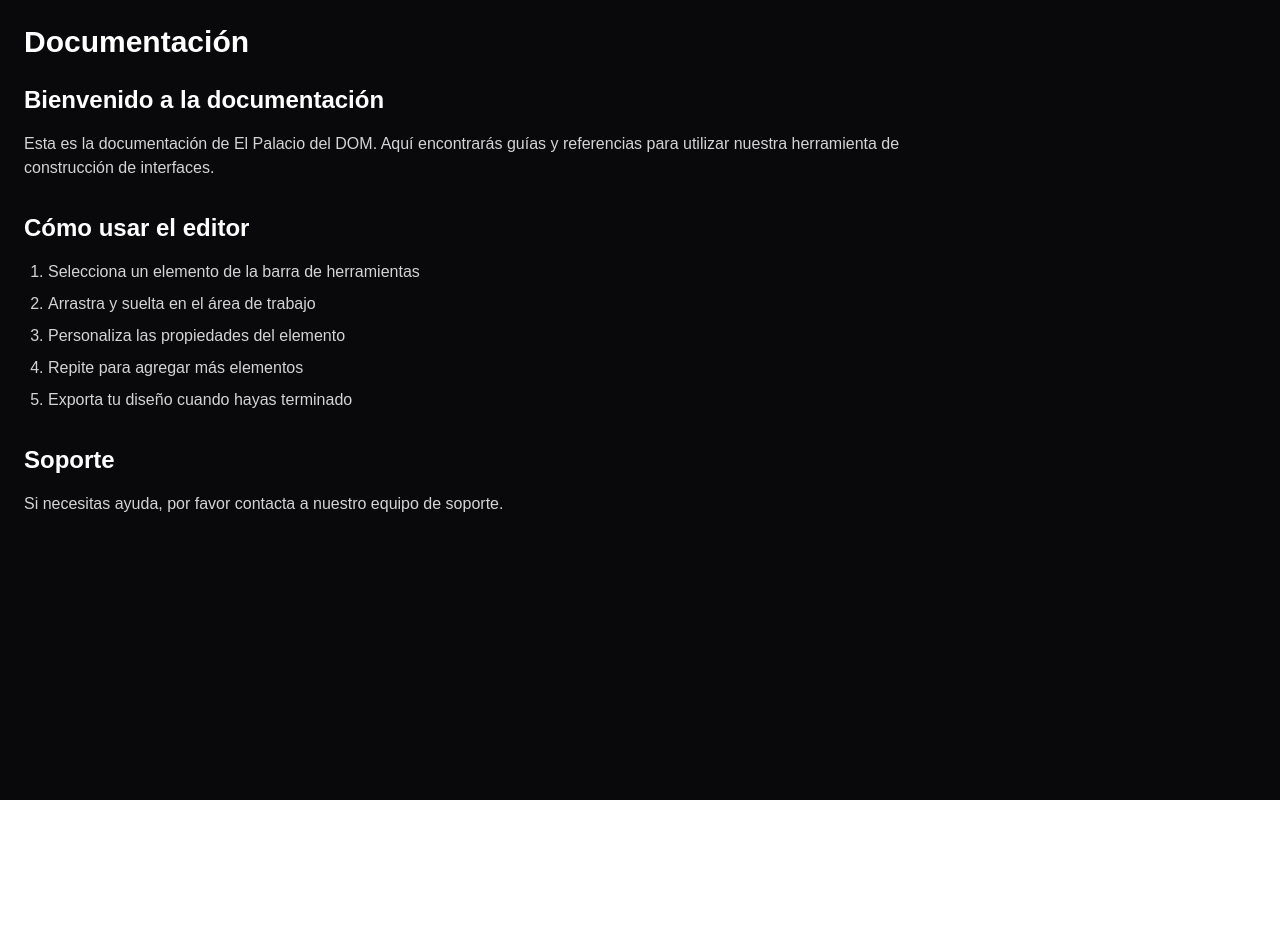
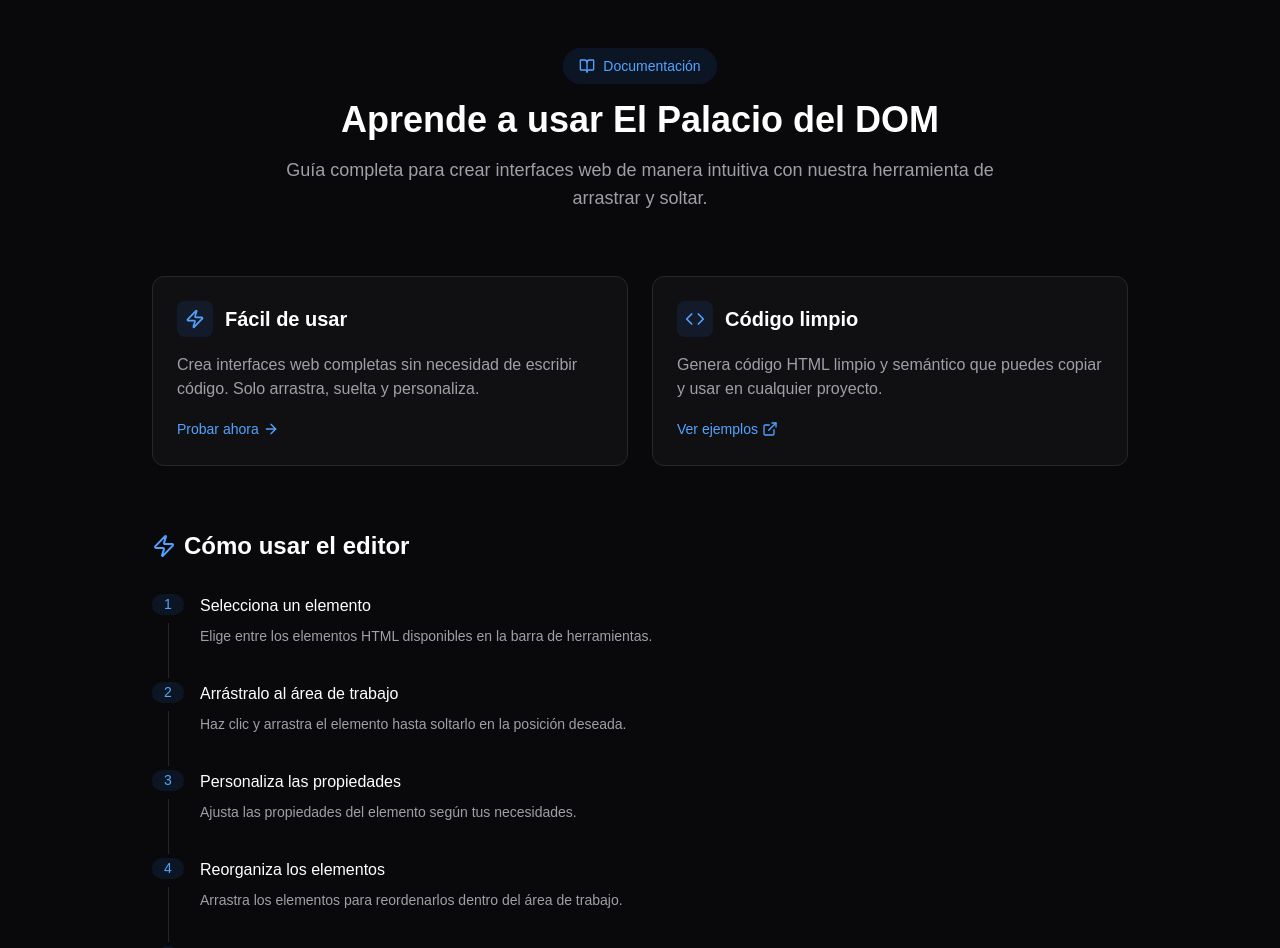
Before and after one commit to GRAMAPHENIA/el-palacio-dom, a Next.js app: page /documentacion in a window 1280 px wide. Shown: the top 948 px of the page. Before the commit the page ends 800 px from the top, so only its background shows below. Built offline with nearby package versions, Linux system fonts and the light colour scheme.

Commit message:
feat: agregar lucide-react como dependencia y mejorar la documentación del editor

```diff
--- a/package.json
+++ b/package.json
@@ -10,6 +10,7 @@
   },
   "dependencies": {
     "clsx": "^2.1.1",
+    "lucide-react": "^0.525.0",
     "next": "15.3.2",
     "react": "^19.0.0",
     "react-dom": "^19.0.0",
--- a/src/app/(routes)/documentacion/page.tsx
+++ b/src/app/(routes)/documentacion/page.tsx
@@ -1,33 +1,120 @@
+import { BookOpen, Code, GitBranch, Zap, ArrowRight, ExternalLink } from 'lucide-react';
+
+const FeatureCard = ({ icon: Icon, title, children, className = '' }: {
+  icon: React.ComponentType<{ className?: string }>;
+  title: string;
+  children: React.ReactNode;
+  className?: string;
+}) => (
+  <div className={`bg-zinc-900/50 border border-zinc-800 rounded-xl p-6 hover:border-zinc-700 transition-colors ${className}`}>
+    <div className="flex items-center gap-3 mb-4">
+      <div className="p-2 bg-blue-500/10 rounded-lg">
+        <Icon className="w-5 h-5 text-blue-400" />
+      </div>
+      <h3 className="text-xl font-semibold text-white">{title}</h3>
+    </div>
+    <div className="text-zinc-400">
+      {children}
+    </div>
+  </div>
+);
+
+const Step = ({ number, title, children }: { number: number; title: string; children: React.ReactNode }) => (
+  <div className="flex gap-4 group">
+    <div className="flex flex-col items-center">
+      <div className="w-8 h-8 rounded-full bg-blue-500/10 flex items-center justify-center text-blue-400 font-medium text-sm group-hover:bg-blue-500/20 transition-colors">
+        {number}
+      </div>
+      <div className="w-px h-full bg-zinc-800 mt-2 group-last:hidden"></div>
+    </div>
+    <div className="pb-8">
+      <h4 className="text-white font-medium mb-2">{title}</h4>
+      <p className="text-zinc-400 text-sm">{children}</p>
+    </div>
+  </div>
+);
+
 export default function Documentacion() {
   return (
-    <main className="container mx-auto p-6">
-      <h1 className="text-3xl font-bold mb-6">Documentación</h1>
+    <main className="min-h-screen bg-zinc-950">
+      <div className="container mx-auto p-6 py-12 max-w-5xl">
+        <div className="text-center max-w-3xl mx-auto mb-16">
+          <div className="inline-flex items-center gap-2 px-4 py-2 bg-blue-500/10 text-blue-400 text-sm font-medium rounded-full mb-4">
+            <BookOpen className="w-4 h-4" />
+            Documentación
+          </div>
+          <h1 className="text-4xl font-bold text-white mb-4">
+            Aprende a usar El Palacio del DOM
+          </h1>
+          <p className="text-lg text-zinc-400">
+            Guía completa para crear interfaces web de manera intuitiva con nuestra herramienta de arrastrar y soltar.
+          </p>
+        </div>
 
-      <div className="prose prose-invert max-w-4xl">
-        <section className="mb-8">
-          <h2 className="text-2xl font-semibold mb-4">Bienvenido a la documentación</h2>
-          <p className="text-zinc-300 mb-4">
-            Esta es la documentación de El Palacio del DOM. Aquí encontrarás guías y referencias
-            para utilizar nuestra herramienta de construcción de interfaces.
-          </p>
+        <div className="grid md:grid-cols-2 gap-6 mb-16">
+          <FeatureCard icon={Zap} title="Fácil de usar">
+            <p className="mb-4">
+              Crea interfaces web completas sin necesidad de escribir código. Solo arrastra, suelta y personaliza.
+            </p>
+            <a href="/el-palacio-dom" className="inline-flex items-center text-blue-400 hover:text-blue-300 text-sm font-medium group">
+              Probar ahora <ArrowRight className="w-4 h-4 ml-1 group-hover:translate-x-1 transition-transform" />
+            </a>
+          </FeatureCard>
+
+          <FeatureCard icon={Code} title="Código limpio">
+            <p className="mb-4">
+              Genera código HTML limpio y semántico que puedes copiar y usar en cualquier proyecto.
+            </p>
+            <a href="#como-usar" className="inline-flex items-center text-blue-400 hover:text-blue-300 text-sm font-medium group">
+              Ver ejemplos <ExternalLink className="w-4 h-4 ml-1" />
+            </a>
+          </FeatureCard>
+        </div>
+
+        <section id="como-usar" className="mb-16">
+          <h2 className="text-2xl font-bold text-white mb-8 flex items-center gap-2">
+            <Zap className="w-6 h-6 text-blue-400" />
+            Cómo usar el editor
+          </h2>
+
+          <div className="space-y-1">
+            <Step number={1} title="Selecciona un elemento">
+              Elige entre los elementos HTML disponibles en la barra de herramientas.
+            </Step>
+
+            <Step number={2} title="Arrástralo al área de trabajo">
+              Haz clic y arrastra el elemento hasta soltarlo en la posición deseada.
+            </Step>
+
+            <Step number={3} title="Personaliza las propiedades">
+              Ajusta las propiedades del elemento según tus necesidades.
+            </Step>
+
+            <Step number={4} title="Reorganiza los elementos">
+              Arrastra los elementos para reordenarlos dentro del área de trabajo.
+            </Step>
+
+            <Step number={5} title="Copia el código generado">
+              Usa el botón de copiar en la vista previa del código para obtener el HTML.
+            </Step>
+          </div>
         </section>
 
-        <section className="mb-8">
-          <h2 className="text-2xl font-semibold mb-4">Cómo usar el editor</h2>
-          <ol className="list-decimal pl-6 space-y-2 text-zinc-300">
-            <li>Selecciona un elemento de la barra de herramientas</li>
-            <li>Arrastra y suelta en el área de trabajo</li>
-            <li>Personaliza las propiedades del elemento</li>
-            <li>Repite para agregar más elementos</li>
-            <li>Exporta tu diseño cuando hayas terminado</li>
-          </ol>
-        </section>
-
-        <section>
-          <h2 className="text-2xl font-semibold mb-4">Soporte</h2>
-          <p className="text-zinc-300">
-            Si necesitas ayuda, por favor contacta a nuestro equipo de soporte.
-          </p>
+        <section className="bg-zinc-900/30 border border-zinc-800 rounded-2xl p-8">
+          <div className="flex flex-col md:flex-row items-center justify-between gap-6">
+            <div>
+              <h3 className="text-xl font-semibold text-white mb-2">¿Necesitas ayuda?</h3>
+              <p className="text-zinc-400 max-w-lg">
+                Si tienes alguna pregunta o necesitas asistencia, nuestro equipo de soporte está aquí para ayudarte.
+              </p>
+            </div>
+            <a
+              href="mailto:soporte@elpalaciodeldom.com"
+              className="px-6 py-3 bg-blue-500 hover:bg-blue-600 text-white font-medium rounded-lg transition-colors whitespace-nowrap"
+            >
+              Contactar a soporte
+            </a>
+          </div>
         </section>
       </div>
     </main>
```
Also changed, not shown: 1 other file (tests, documents, lock files or other folders).
